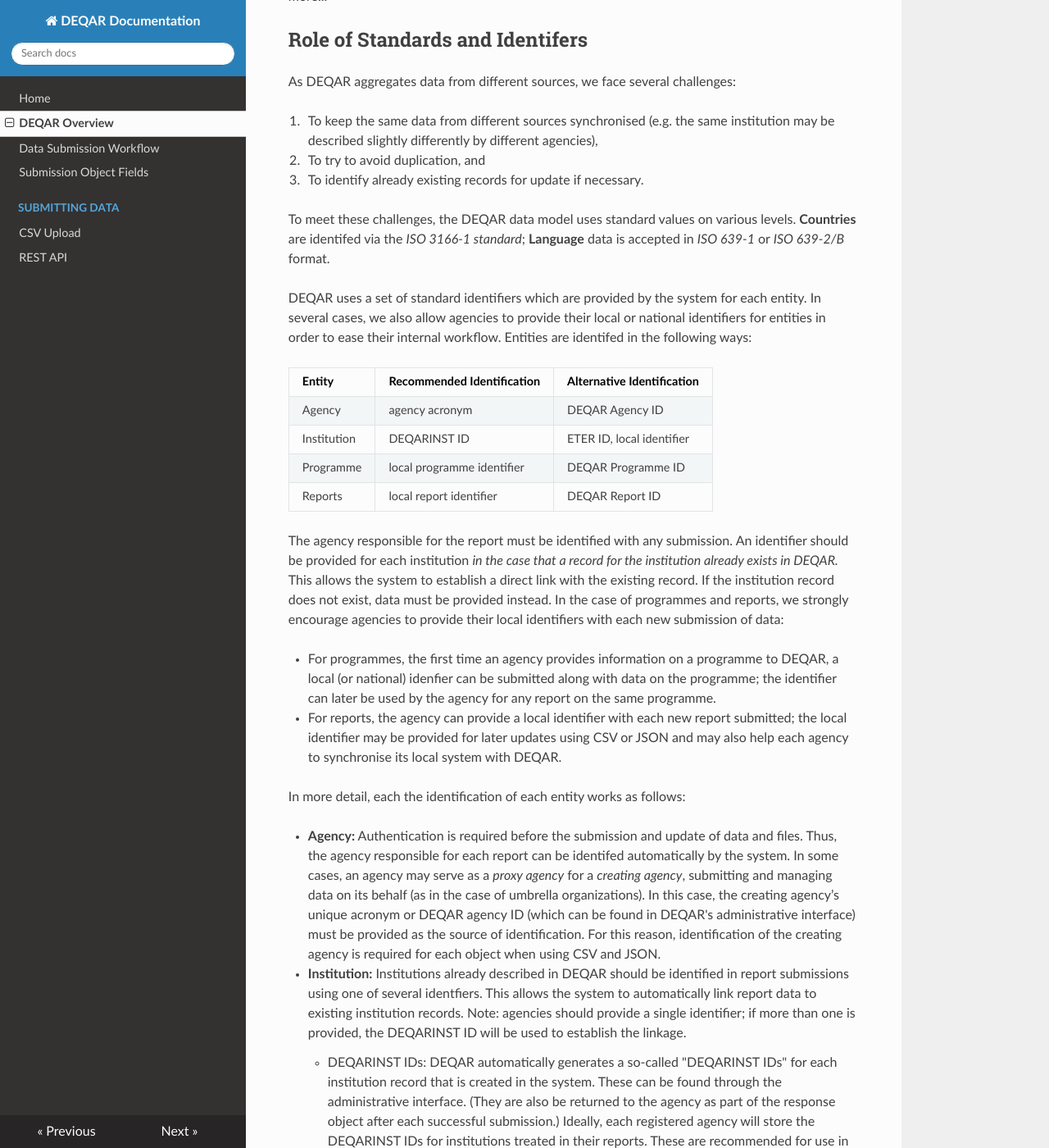
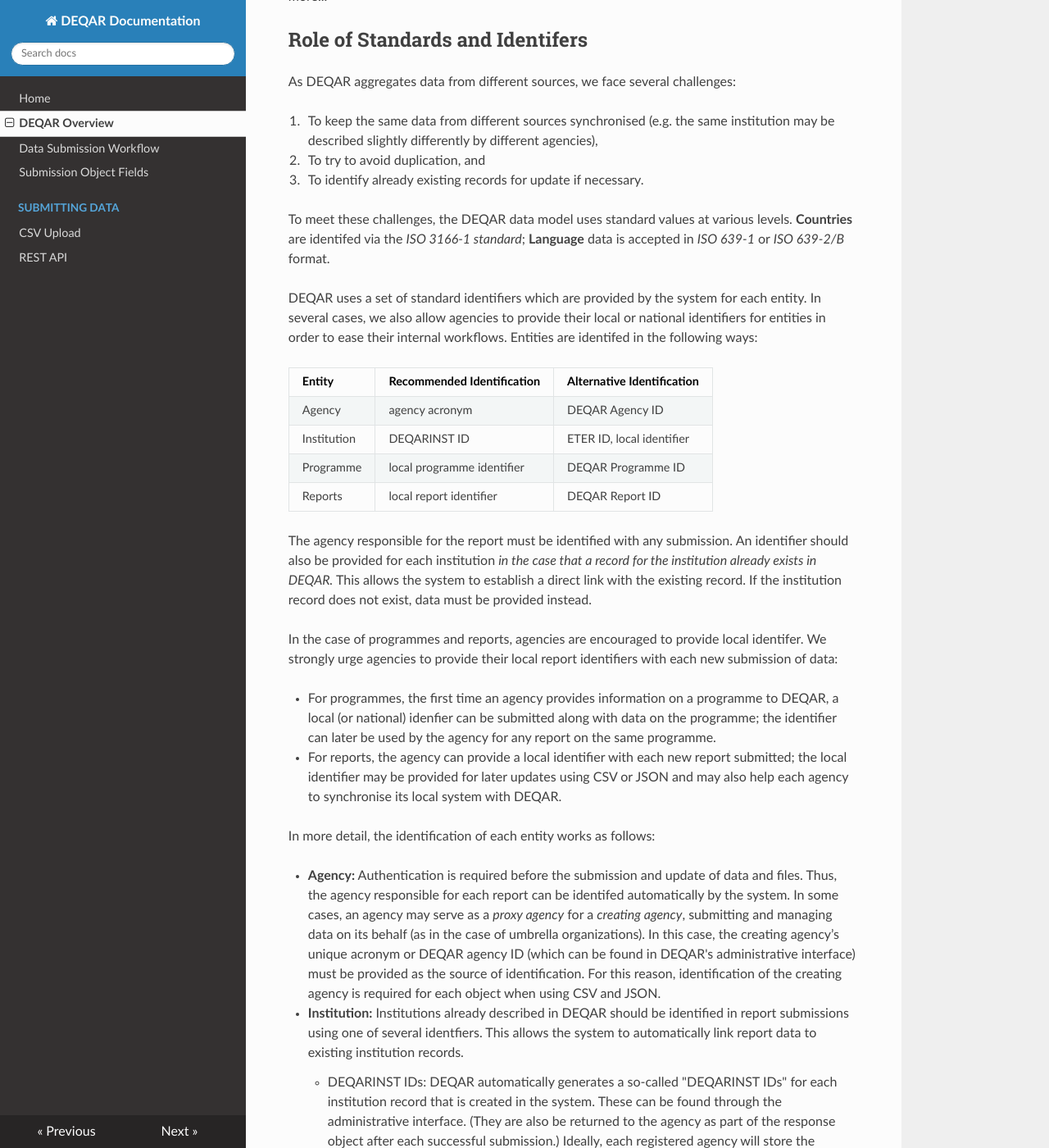
Before and after one commit to EQAR/deqar-docs, an MkDocs documentation site: the page built from docs/DEQAR_overview.md, in a window 1280 px wide and 1400 px high, scrolled down 960 px. Shown: the whole window at 82% size. Built offline with MkDocs 1.6.1, drawn with Linux system fonts in a browser that asks for light colours; nearby versions of some CDN libraries; old or Windows-style settings are respelled for this version of MkDocs; some of the changed text lies outside the part shown.

Commit message:
Update DEQAR_overview.md

```diff
--- a/docs/DEQAR_overview.md
+++ b/docs/DEQAR_overview.md
@@ -29,9 +29,9 @@
 2. To try to avoid duplication, and
 3. To identify already existing records for update if necessary.
 
-To meet these challenges, the DEQAR data model uses standard values on various levels. **Countries** are identifed via the *ISO 3166-1 standard*; **Language** data is accepted in *ISO 639-1* or *ISO 639-2/B* format.
+To meet these challenges, the DEQAR data model uses standard values at various levels. **Countries** are identifed via the *ISO 3166-1 standard*; **Language** data is accepted in *ISO 639-1* or *ISO 639-2/B* format.
 
-DEQAR uses a set of standard identifiers which are provided by the system for each entity.  In several cases, we also allow agencies to provide their local or national identifiers for entities in order to ease their internal workflow.  Entities are identifed in the following ways:
+DEQAR uses a set of standard identifiers which are provided by the system for each entity.  In several cases, we also allow agencies to provide their local or national identifiers for entities in order to ease their internal workflows.  Entities are identifed in the following ways:
 
 | Entity      | Recommended Identification | Alternative Identification |
 | ----------- | -------------------------- | -------------------------- |
@@ -40,16 +40,18 @@
 | Programme   | local programme identifier | DEQAR Programme ID         |
 | Reports     | local report identifier    | DEQAR Report ID            |
 
-The agency responsible for the report must be identified with any submission. An identifier should be provided for each institution *in the case that a record for the institution already exists in DEQAR.* This allows the system to establish a direct link with the existing record. If the institution record does not exist, data must be provided instead. In the case of programmes and reports, we strongly encourage agencies to provide their local identifiers with each new submission of data:
+The agency responsible for the report must be identified with any submission. An identifier should also be provided for each institution *in the case that a record for the institution already exists in DEQAR.* This allows the system to establish a direct link with the existing record. If the institution record does not exist, data must be provided instead.
+
+In the case of programmes and reports, agencies are encouraged to provide local identifer. We strongly urge agencies to provide their local report identifiers with each new submission of data:
 
 - For programmes, the first time an agency provides information on a programme to DEQAR, a local (or national) idenfier can be submitted along with data on the programme; the identifier can later be used by the agency for any report on the same programme.
 - For reports, the agency can provide a local identifier with each new report submitted; the local identifier may be provided for later updates using CSV or JSON and may also help each agency to synchronise its local system with DEQAR.
 
-In more detail, each the identification of each entity works as follows:
+In more detail, the identification of each entity works as follows:
 
 - **Agency:** Authentication is required before the submission and update of data and files. Thus, the agency responsible for each report can be identifed automatically by the system. In some cases, an agency may serve as a *proxy agency* for a *creating agency*, submitting and managing data on its behalf (as in the case of umbrella organizations). In this case, the creating agency’s unique acronym or DEQAR agency ID (which can be found in DEQAR's administrative interface) must be provided as the source of identification. For this reason, identification of the creating agency is required for each object when using CSV and JSON.
 
-- **Institution:** Institutions already described in DEQAR should be identified in report submissions using one of several identfiers. This allows the system to automatically link report data to existing institution records. Note: agencies should provide a single identifier; if more than one is provided, the DEQARINST ID will be used to establish the linkage.
+- **Institution:** Institutions already described in DEQAR should be identified in report submissions using one of several identfiers. This allows the system to automatically link report data to existing institution records.
 
     - DEQARINST IDs: DEQAR automatically generates a so-called "DEQARINST IDs" for each institution record that is created in the system. These can be found through the administrative interface. (They are also be returned to the agency as part of the response object after each successful submission.) Ideally, each registered agency will store the DEQARINST IDs for institutions treated in their reports. These are recommended for use in each submission.
 
```
Also changed, not shown: other parts of docs/DEQAR_overview.md (+2 -0 lines).
